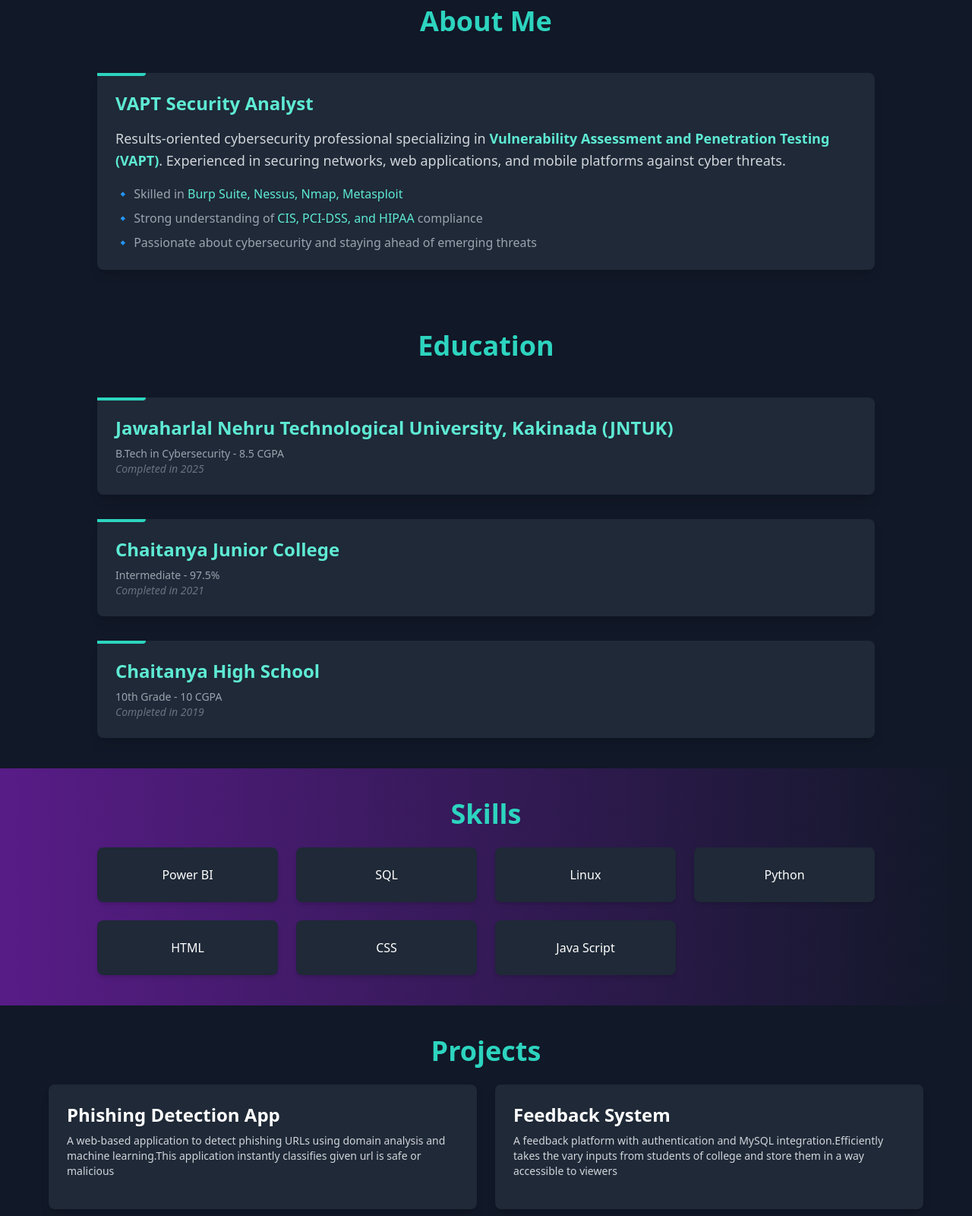
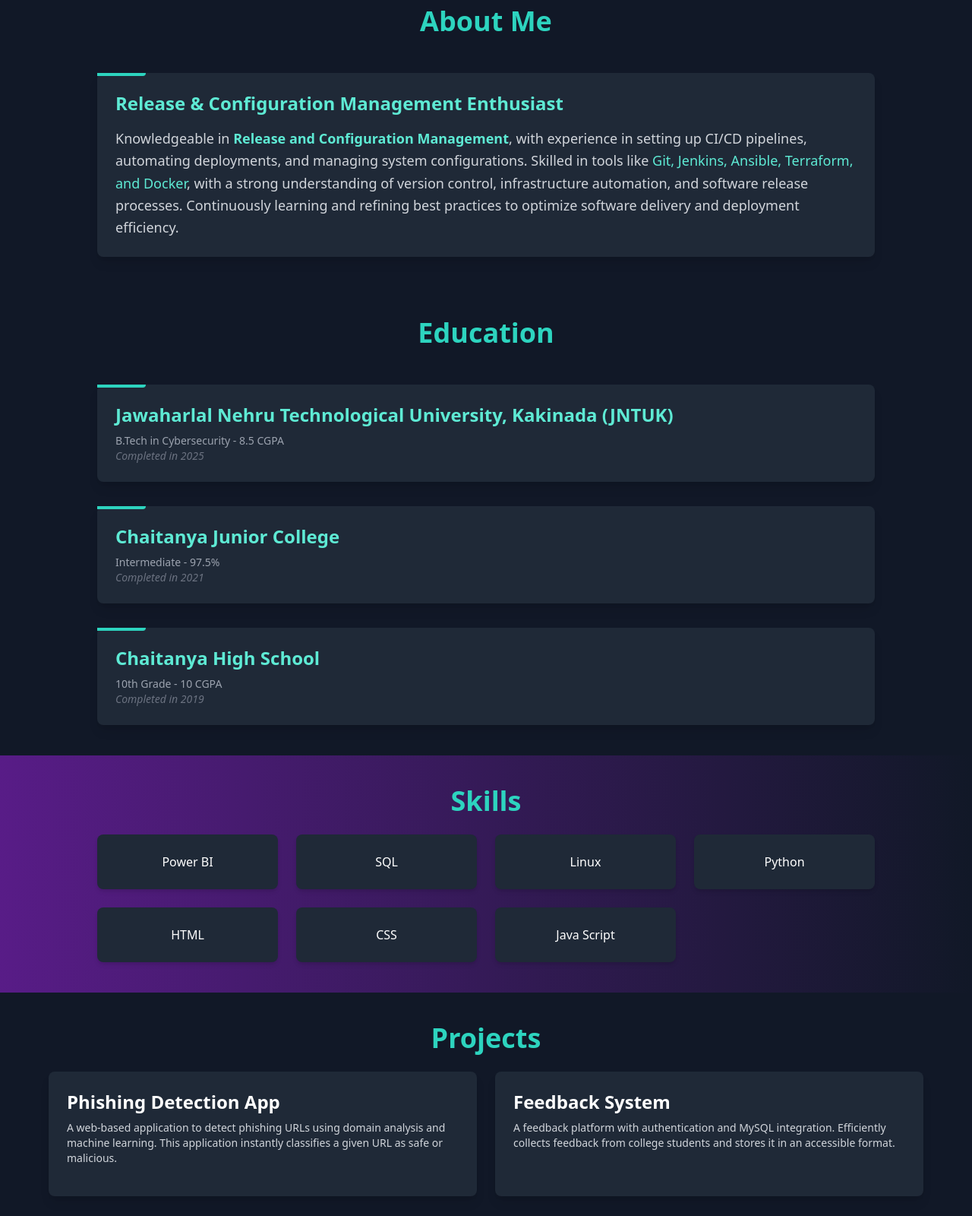
Before and after one commit to PoluriLakshmiSatwika/My_Portfolio, a plain HTML site: page index.html in a window 1280 px wide. Shown: the part 900-2500 px from the top of the page at 76% size. Drawn offline with nearby package versions, Linux system fonts and the light colour scheme.

Commit message:
Updated index.html

```diff
--- a/index.html
+++ b/index.html
@@ -41,19 +41,17 @@
   <h2 class="text-4xl font-bold mb-12 text-center text-teal-400">About Me</h2>
   <div class="max-w-5xl mx-auto bg-gray-800 rounded-lg shadow-lg p-6 transition-transform transform hover:scale-105">
     <div class="absolute top-0 left-0 bg-teal-400 h-1 w-16 rounded-br-lg"></div>
-    <h3 class="text-2xl font-semibold text-teal-300 mb-4">VAPT Security Analyst</h3>
+    <h3 class="text-2xl font-semibold text-teal-300 mb-4">Release & Configuration Management Enthusiast</h3>
     <p class="text-gray-300 text-lg leading-relaxed">
-      Results-oriented cybersecurity professional specializing in
-      <span class="text-teal-300 font-semibold">Vulnerability Assessment and Penetration Testing (VAPT)</span>.
-      Experienced in securing networks, web applications, and mobile platforms against cyber threats.
+      Knowledgeable in <span class="text-teal-300 font-semibold">Release and Configuration Management</span>,
+      with experience in setting up CI/CD pipelines, automating deployments, and managing system configurations.
+      Skilled in tools like <span class="text-teal-300">Git, Jenkins, Ansible, Terraform, and Docker</span>,
+      with a strong understanding of version control, infrastructure automation, and software release processes.
+      Continuously learning and refining best practices to optimize software delivery and deployment efficiency.
     </p>
-    <ul class="mt-4 space-y-2 text-gray-400">
-      <li>🔹 Skilled in <span class="text-teal-300">Burp Suite, Nessus, Nmap, Metasploit</span></li>
-      <li>🔹 Strong understanding of <span class="text-teal-300">CIS, PCI-DSS, and HIPAA</span> compliance</li>
-      <li>🔹 Passionate about cybersecurity and staying ahead of emerging threats</li>
-    </ul>
   </div>
 </section>
+
 
 
 <!-- Education Section -->
@@ -102,20 +100,30 @@
 <section id="projects" class="p-10 bg-gray-900">
   <h2 class="text-4xl font-bold mb-6 text-center text-teal-400">Projects</h2>
   <div class="grid grid-cols-1 md:grid-cols-2 gap-6 max-w-6xl mx-auto">
+
     <!-- Project Card 1 -->
-      <div class="bg-gray-800 p-6 rounded-lg shadow-lg hover:shadow-teal-400 transition-shadow">
+    <a href="https://github.com/PoluriLakshmiSatwika/phishing_detector" target="_blank"
+       class="bg-gray-800 p-6 rounded-lg shadow-lg hover:shadow-teal-400 transition-shadow block">
       <h3 class="text-2xl font-bold mb-2">Phishing Detection App</h3>
-        <p class="text-sm text-gray-300 mb-4">A web-based application to detect phishing URLs using domain analysis and machine learning.This application instantly classifies given url is safe or malicious</p>
+      <p class="text-sm text-gray-300 mb-4">
+        A web-based application to detect phishing URLs using domain analysis and machine learning.
+        This application instantly classifies a given URL as safe or malicious.
+      </p>
+    </a>
+
+    <!-- Project Card 2 -->
+    <a href="https://github.com/PoluriLakshmiSatwika/feedback" target="_blank"
+       class="bg-gray-800 p-6 rounded-lg shadow-lg hover:shadow-teal-400 transition-shadow block">
+      <h3 class="text-2xl font-bold mb-2">Feedback System</h3>
+      <p class="text-sm text-gray-300 mb-4">
+        A feedback platform with authentication and MySQL integration.
+        Efficiently collects feedback from college students and stores it in an accessible format.
+      </p>
+    </a>
 
   </div>
-      <!-- Project Card 2 -->
-      <div class="bg-gray-800 p-6 rounded-lg shadow-lg hover:shadow-teal-400 transition-shadow">
-        <h3 class="text-2xl font-bold mb-2">Feedback System</h3>
-        <p class="text-sm text-gray-300 mb-4">A feedback platform with authentication and MySQL integration.Efficiently takes the vary inputs from students of college and store them in a way accessible to viewers</p>
+</section>
 
-      </div>
-    </div>
-  </section>
 
   <!-- Certifications Section -->
 
@@ -189,18 +197,7 @@
       <h3 class="text-lg font-semibold text-teal-300 mb-2">SOC Training</h3>
       <p class="text-sm text-gray-300"> Focuses on equipping the skills needed to monitor, detect, analyze, and respond to cybersecurity threats in real time. </p>
     </div>
-    <!-- Task 1 -->
-    <div class="relative bg-gray-800 p-6 rounded-lg shadow-lg transition-transform transform hover:scale-105">
-      <div class="absolute top-0 left-0 bg-teal-400 h-1 w-16 rounded-br-lg"></div>
-      <h3 class="text-lg font-semibold text-teal-300 mb-2">Certified in Cybersecurity</h3>
-      <p class="text-sm text-gray-300">Currently preparing for the Certified in Cybersecurity exam to enhance my knowledge and skills in foundational security concepts.</p>
-    </div>
-    <!-- Task 2 -->
-    <div class="relative bg-gray-800 p-6 rounded-lg shadow-lg transition-transform transform hover:scale-105">
-      <div class="absolute top-0 left-0 bg-teal-400 h-1 w-16 rounded-br-lg"></div>
-      <h3 class="text-lg font-semibold text-teal-300 mb-2">CEH Certification</h3>
-      <p class="text-sm text-gray-300">Actively preparing for the Certified Ethical Hacker (CEH) certification to delve deeper into ethical hacking and penetration testing.</p>
-    </div>
+
     <!-- Task 3 -->
     <div class="relative bg-gray-800 p-6 rounded-lg shadow-lg transition-transform transform hover:scale-105">
       <div class="absolute top-0 left-0 bg-teal-400 h-1 w-16 rounded-br-lg"></div>
```
Lines whose indentation alone changed are shown as unchanged.
